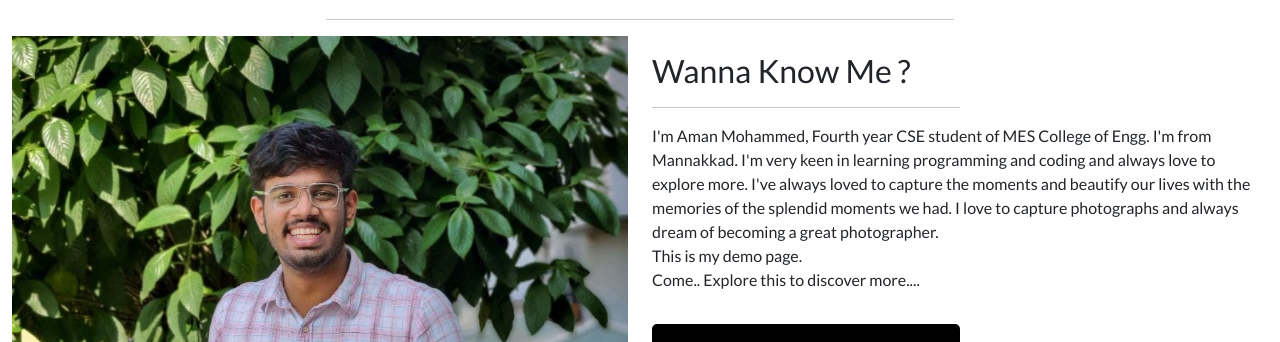
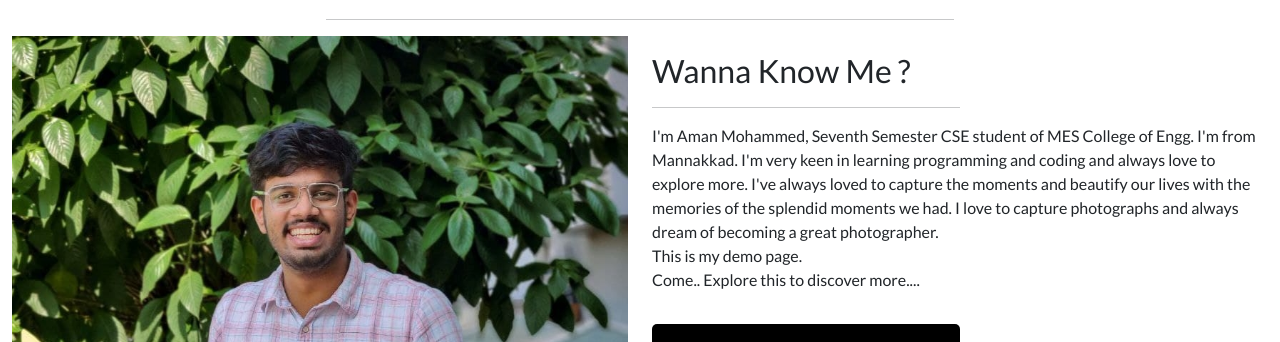
Before and after one commit to amxn-mhd/portfolio, a plain HTML site: page index.html in a window 1280 px wide. Shown: the part 1040-1382 px from the top of the page. Drawn offline with nearby package versions, Linux system fonts and the light colour scheme.

Commit message:
Update index.html

```diff
--- a/index.html
+++ b/index.html
@@ -68,7 +68,7 @@
                     <h2>Wanna Know Me ?</h2>
                     <hr class="w-50">
                     <p class="display-8">
-                        I'm Aman Mohammed, Fourth year CSE student of MES College of Engg.
+                        I'm Aman Mohammed, Seventh Semester CSE student of MES College of Engg.
                         I'm from Mannakkad. I'm very keen in learning programming and coding and
                         always love to explore more. I've always loved to capture the moments and
                         beautify our lives with the memories of the splendid moments we had.
```
